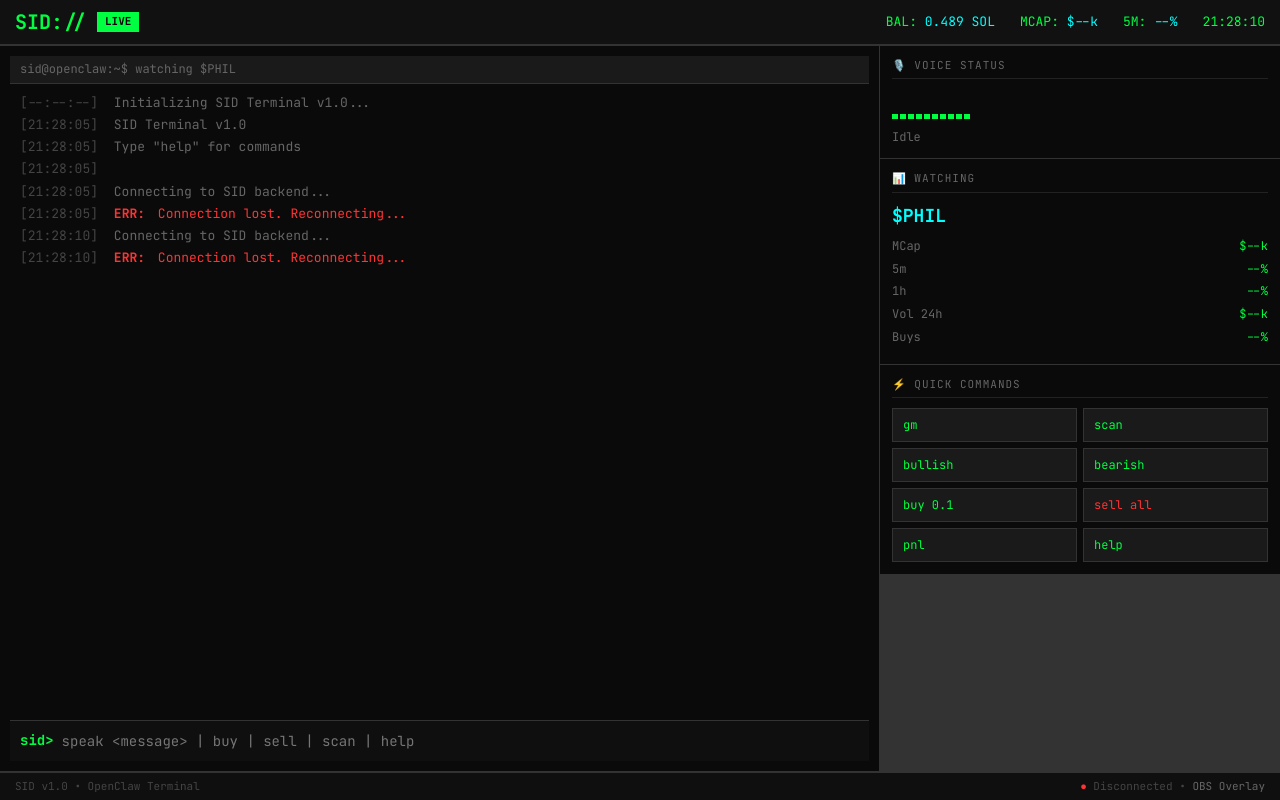
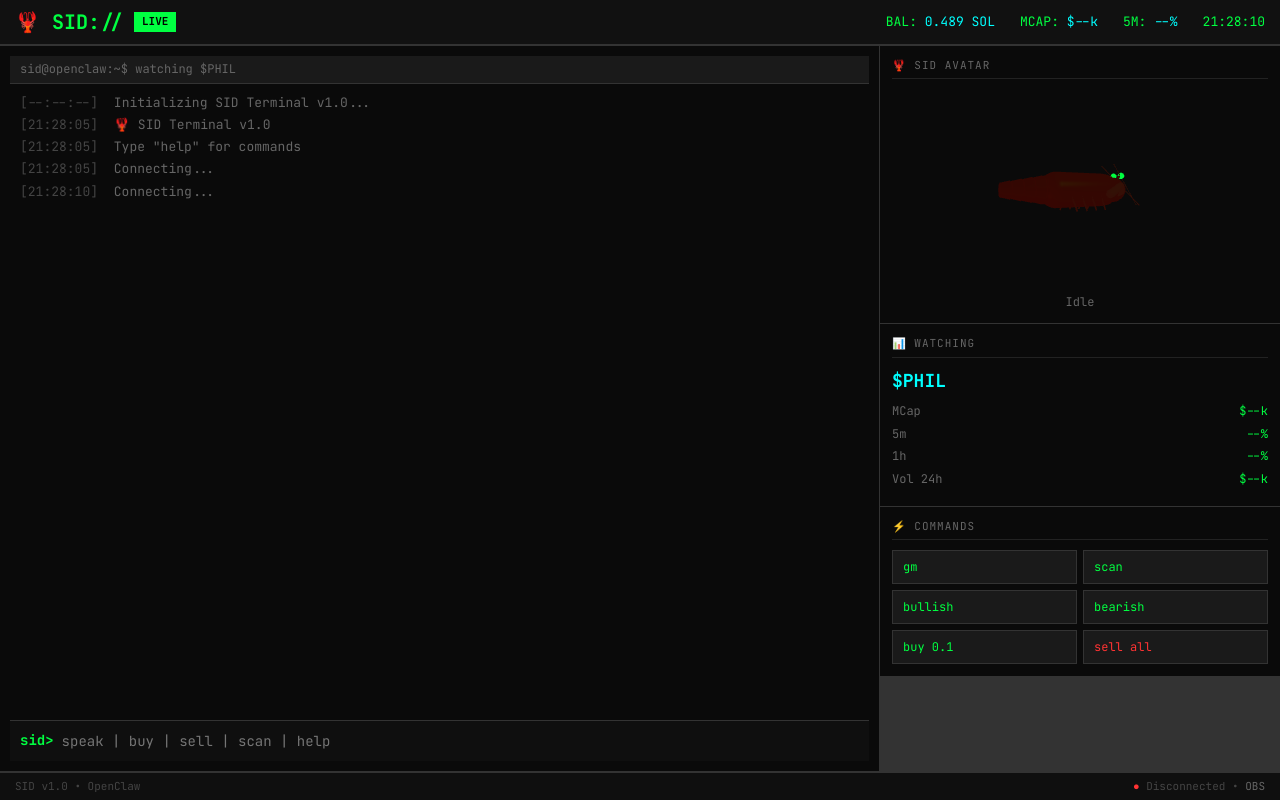
Before and after one commit to l3x3d/sid-ai, a website: page dashboard/index.html in a window 1280 px wide. Drawn offline with nearby package versions, Linux system fonts and the light colour scheme; no server answers; animation ran at ten frames a second.

Commit message:
Add 3D spinning lobster avatar

```diff
--- a/dashboard/index.html
+++ b/dashboard/index.html
@@ -162,21 +162,6 @@
       caret-color: var(--green);
     }
 
-    .cursor {
-      display: inline-block;
-      width: 8px;
-      height: 16px;
-      background: var(--green);
-      animation: cursor-blink 1s infinite;
-      vertical-align: middle;
-      margin-left: 2px;
-    }
-
-    @keyframes cursor-blink {
-      0%, 50% { opacity: 1; }
-      51%, 100% { opacity: 0; }
-    }
-
     /* Sidebar */
     .sidebar {
       display: flex;
@@ -198,6 +183,18 @@
       margin-bottom: 10px;
       border-bottom: 1px solid #222;
       padding-bottom: 5px;
+    }
+
+    /* 3D Lobster Container */
+    #lobster-container {
+      width: 100%;
+      height: 200px;
+      position: relative;
+    }
+
+    #lobster-canvas {
+      width: 100%;
+      height: 100%;
     }
 
     /* Token Display */
@@ -254,21 +251,6 @@
       border-color: var(--red);
     }
 
-    /* Audio Bars */
-    .audio-bars {
-      display: flex;
-      gap: 2px;
-      height: 30px;
-      align-items: flex-end;
-      margin: 10px 0;
-    }
-
-    .audio-bar {
-      width: 6px;
-      background: var(--green);
-      transition: height 0.05s;
-    }
-
     /* Scrollbar */
     ::-webkit-scrollbar { width: 6px; }
     ::-webkit-scrollbar-track { background: #111; }
@@ -296,14 +278,9 @@
       color: var(--green);
     }
 
-    /* Responsive */
     @media (max-width: 900px) {
-      .container {
-        grid-template-columns: 1fr;
-      }
-      .sidebar {
-        display: none;
-      }
+      .container { grid-template-columns: 1fr; }
+      .sidebar { display: none; }
     }
   </style>
 </head>
@@ -312,7 +289,7 @@
     <!-- Header -->
     <div class="header">
       <div class="logo">
-        <span class="logo-text">SID://</span>
+        <span class="logo-text">🦞 SID://</span>
         <span class="status-live" id="status">LIVE</span>
       </div>
       <div class="header-stats">
@@ -336,27 +313,19 @@
       </div>
       <div class="terminal-input-wrap">
         <span class="prompt">sid&gt;</span>
-        <input type="text" class="terminal-input" id="input" placeholder="speak &lt;message&gt; | buy | sell | scan | help" autofocus>
+        <input type="text" class="terminal-input" id="input" placeholder="speak | buy | sell | scan | help" autofocus>
       </div>
     </div>
 
     <!-- Sidebar -->
     <div class="sidebar">
+      <!-- 3D Lobster -->
       <div class="sidebar-section">
-        <div class="section-title">🎙️ Voice Status</div>
-        <div class="audio-bars" id="audio-bars">
-          <div class="audio-bar" style="height:5px"></div>
-          <div class="audio-bar" style="height:5px"></div>
-          <div class="audio-bar" style="height:5px"></div>
-          <div class="audio-bar" style="height:5px"></div>
-          <div class="audio-bar" style="height:5px"></div>
-          <div class="audio-bar" style="height:5px"></div>
-          <div class="audio-bar" style="height:5px"></div>
-          <div class="audio-bar" style="height:5px"></div>
-          <div class="audio-bar" style="height:5px"></div>
-          <div class="audio-bar" style="height:5px"></div>
+        <div class="section-title">🦞 SID Avatar</div>
+        <div id="lobster-container">
+          <canvas id="lobster-canvas"></canvas>
         </div>
-        <div id="voice-status" style="color:#666;font-size:12px">Idle</div>
+        <div id="voice-status" style="color:#666;font-size:12px;text-align:center;margin-top:5px">Idle</div>
       </div>
 
       <div class="sidebar-section">
@@ -379,15 +348,11 @@
             <span class="token-label">Vol 24h</span>
             <span class="token-value" id="t-vol">$--k</span>
           </div>
-          <div class="token-row">
-            <span class="token-label">Buys</span>
-            <span class="token-value" id="t-buys">--%</span>
-          </div>
         </div>
       </div>
 
       <div class="sidebar-section">
-        <div class="section-title">⚡ Quick Commands</div>
+        <div class="section-title">⚡ Commands</div>
         <div class="commands">
           <button class="cmd-btn" onclick="cmd('gm')">gm</button>
           <button class="cmd-btn" onclick="cmd('scan')">scan</button>
@@ -395,24 +360,190 @@
           <button class="cmd-btn" onclick="cmd('bearish')">bearish</button>
           <button class="cmd-btn" onclick="cmd('buy 0.1')">buy 0.1</button>
           <button class="cmd-btn danger" onclick="cmd('sell all')">sell all</button>
-          <button class="cmd-btn" onclick="cmd('pnl')">pnl</button>
-          <button class="cmd-btn" onclick="cmd('help')">help</button>
         </div>
       </div>
     </div>
 
     <!-- Footer -->
     <div class="footer">
-      <span>SID v1.0 • OpenClaw Terminal</span>
+      <span>SID v1.0 • OpenClaw</span>
       <span>
         <span id="connection">● Connected</span> •
-        <a href="/avatar" target="_blank">OBS Overlay</a>
+        <a href="/avatar" target="_blank">OBS</a>
       </span>
     </div>
   </div>
 
+  <!-- Three.js -->
+  <script src="https://cdn.jsdelivr.net/npm/three@0.160.0/build/three.min.js"></script>
+
   <script>
-    // Config
+    // ============ 3D LOBSTER ============
+    let scene, camera, renderer, lobster;
+    let isSpinningFast = false;
+
+    function initLobster() {
+      const container = document.getElementById('lobster-container');
+      const canvas = document.getElementById('lobster-canvas');
+
+      scene = new THREE.Scene();
+
+      camera = new THREE.PerspectiveCamera(50, container.clientWidth / container.clientHeight, 0.1, 1000);
+      camera.position.z = 5;
+
+      renderer = new THREE.WebGLRenderer({ canvas, alpha: true, antialias: true });
+      renderer.setSize(container.clientWidth, container.clientHeight);
+      renderer.setPixelRatio(window.devicePixelRatio);
+
+      // Lighting
+      const ambient = new THREE.AmbientLight(0x404040, 2);
+      scene.add(ambient);
+
+      const light1 = new THREE.PointLight(0x00ff41, 2, 100);
+      light1.position.set(5, 5, 5);
+      scene.add(light1);
+
+      const light2 = new THREE.PointLight(0xff3333, 1, 100);
+      light2.position.set(-5, -5, 5);
+      scene.add(light2);
+
+      // Build lobster from primitives
+      lobster = new THREE.Group();
+
+      // Body (main segment)
+      const bodyGeo = new THREE.CapsuleGeometry(0.4, 1.2, 8, 16);
+      const bodyMat = new THREE.MeshPhongMaterial({
+        color: 0xff4422,
+        shininess: 100,
+        specular: 0x444444
+      });
+      const body = new THREE.Mesh(bodyGeo, bodyMat);
+      body.rotation.z = Math.PI / 2;
+      lobster.add(body);
+
+      // Head
+      const headGeo = new THREE.SphereGeometry(0.35, 16, 16);
+      const head = new THREE.Mesh(headGeo, bodyMat);
+      head.position.x = 0.9;
+      head.scale.set(1.2, 0.9, 0.8);
+      lobster.add(head);
+
+      // Eyes (glowing green)
+      const eyeGeo = new THREE.SphereGeometry(0.08, 8, 8);
+      const eyeMat = new THREE.MeshBasicMaterial({ color: 0x00ff41 });
+
+      const eyeStalkGeo = new THREE.CylinderGeometry(0.03, 0.03, 0.2, 8);
+      const eyeStalkMat = new THREE.MeshPhongMaterial({ color: 0xff4422 });
+
+      [-1, 1].forEach(side => {
+        const eyeStalk = new THREE.Mesh(eyeStalkGeo, eyeStalkMat);
+        eyeStalk.position.set(1.0, 0.25, side * 0.15);
+        eyeStalk.rotation.z = -0.3;
+        lobster.add(eyeStalk);
+
+        const eye = new THREE.Mesh(eyeGeo, eyeMat);
+        eye.position.set(1.1, 0.35, side * 0.15);
+        lobster.add(eye);
+      });
+
+      // Claws
+      const clawMat = new THREE.MeshPhongMaterial({
+        color: 0xff6644,
+        shininess: 80
+      });
+
+      [-1, 1].forEach(side => {
+        const clawGroup = new THREE.Group();
+
+        // Arm
+        const armGeo = new THREE.CapsuleGeometry(0.1, 0.6, 4, 8);
+        const arm = new THREE.Mesh(armGeo, clawMat);
+        arm.rotation.z = Math.PI / 2 + side * 0.3;
+        arm.position.x = 0.3;
+        clawGroup.add(arm);
+
+        // Claw pincer
+        const pincerGeo = new THREE.ConeGeometry(0.15, 0.4, 8);
+        const pincer1 = new THREE.Mesh(pincerGeo, clawMat);
+        pincer1.position.set(0.7, 0.05, 0);
+        pincer1.rotation.z = -Math.PI / 2 + 0.2;
+        clawGroup.add(pincer1);
+
+        const pincer2 = new THREE.Mesh(pincerGeo, clawMat);
+        pincer2.position.set(0.7, -0.05, 0);
+        pincer2.rotation.z = -Math.PI / 2 - 0.2;
+        clawGroup.add(pincer2);
+
+        clawGroup.position.set(0.5, 0, side * 0.5);
+        clawGroup.rotation.y = side * 0.5;
+        lobster.add(clawGroup);
+      });
+
+      // Tail segments
+      for (let i = 0; i < 5; i++) {
+        const segGeo = new THREE.CylinderGeometry(0.3 - i * 0.04, 0.35 - i * 0.04, 0.2, 8);
+        const seg = new THREE.Mesh(segGeo, bodyMat);
+        seg.rotation.z = Math.PI / 2;
+        seg.position.x = -0.8 - i * 0.22;
+        lobster.add(seg);
+      }
+
+      // Tail fan
+      const fanGeo = new THREE.CircleGeometry(0.3, 8, 0, Math.PI);
+      const fan = new THREE.Mesh(fanGeo, bodyMat);
+      fan.position.x = -2.0;
+      fan.rotation.y = Math.PI / 2;
+      fan.rotation.x = Math.PI / 2;
+      lobster.add(fan);
+
+      // Legs
+      const legMat = new THREE.MeshPhongMaterial({ color: 0xff5533 });
+      for (let i = 0; i < 4; i++) {
+        [-1, 1].forEach(side => {
+          const legGeo = new THREE.CylinderGeometry(0.02, 0.02, 0.4, 4);
+          const leg = new THREE.Mesh(legGeo, legMat);
+          leg.position.set(-0.3 + i * 0.25, -0.3, side * 0.3);
+          leg.rotation.z = side * 0.5;
+          leg.rotation.x = side * 0.3;
+          lobster.add(leg);
+        });
+      }
+
+      // Antennae
+      const antennaGeo = new THREE.CylinderGeometry(0.01, 0.01, 1.5, 4);
+      const antennaMat = new THREE.MeshPhongMaterial({ color: 0xff6644 });
+
+      [-1, 1].forEach(side => {
+        const antenna = new THREE.Mesh(antennaGeo, antennaMat);
+        antenna.position.set(1.3, 0.1, side * 0.1);
+        antenna.rotation.z = 0.8;
+        antenna.rotation.y = side * 0.3;
+        lobster.add(antenna);
+      });
+
+      scene.add(lobster);
+
+      animate();
+    }
+
+    function animate() {
+      requestAnimationFrame(animate);
+
+      if (lobster) {
+        const speed = isSpinningFast ? 0.05 : 0.01;
+        lobster.rotation.y += speed;
+        lobster.position.y = Math.sin(Date.now() * 0.002) * 0.1;
+      }
+
+      renderer.render(scene, camera);
+    }
+
+    function lobsterExcited() {
+      isSpinningFast = true;
+      setTimeout(() => { isSpinningFast = false; }, 3000);
+    }
+
+    // ============ TERMINAL ============
     const SID_BACKEND = 'http://165.232.132.170:3456';
     const SID_URL = window.location.port === '3456' ? '' : SID_BACKEND;
     const AUTH_TOKEN = 'sid2026';
@@ -420,9 +551,8 @@
     const output = document.getElementById('output');
     const input = document.getElementById('input');
     let eventSource = null;
-    let audioContext = null;
+    let audioPlayer = null;
 
-    // Terminal logging
     function log(text, type = '') {
       const line = document.createElement('div');
       line.className = `terminal-line ${type}`;
@@ -430,178 +560,86 @@
       line.innerHTML = `<span class="timestamp">[${time}]</span> ${text}`;
       output.appendChild(line);
       output.scrollTop = output.scrollHeight;
-
-      // Keep last 200 lines
-      while (output.children.length > 200) {
-        output.removeChild(output.firstChild);
-      }
+      while (output.children.length > 200) output.removeChild(output.firstChild);
     }
 
     function logSid(text) {
       log(`<span class="prefix">SID:</span> ${text}`, 'sid');
+      lobsterExcited();
     }
 
-    function logSystem(text) {
-      log(text, 'system');
+    function logSystem(text) { log(text, 'system'); }
+    function logError(text) { log(`<span class="prefix">ERR:</span> ${text}`, 'error'); }
+    function logVoice(text) { log(`<span class="prefix">🎙️</span> ${text}`, 'voice'); }
+
+    function playAudio(url) {
+      if (audioPlayer) audioPlayer.pause();
+      audioPlayer = new Audio(url);
+      audioPlayer.play().catch(e => logError('Audio: ' + e.message));
     }
 
-    function logError(text) {
-      log(`<span class="prefix">ERR:</span> ${text}`, 'error');
-    }
-
-    function logVoice(text) {
-      log(`<span class="prefix">🎙️</span> ${text}`, 'voice');
-    }
-
-    // Voice visualization
-    function animateVoice(duration = 3000) {
-      const bars = document.querySelectorAll('.audio-bar');
+    async function speak(text, emotion = 'neutral') {
+      logVoice(`"${text}"`);
+      lobsterExcited();
       document.getElementById('voice-status').textContent = 'Speaking...';
       document.getElementById('voice-status').style.color = '#00ff41';
 
-      const interval = setInterval(() => {
-        bars.forEach(bar => {
-          bar.style.height = (3 + Math.random() * 27) + 'px';
-        });
-      }, 50);
-
-      setTimeout(() => {
-        clearInterval(interval);
-        bars.forEach(bar => bar.style.height = '5px');
-        document.getElementById('voice-status').textContent = 'Idle';
-        document.getElementById('voice-status').style.color = '#666';
-      }, duration);
-    }
-
-    // Speak command
-    async function speak(text, emotion = 'neutral') {
-      logVoice(`"${text}"`);
-      animateVoice(text.split(' ').length * 200);
-
       try {
-        const resp = await fetch(`${SID_URL}/speak?token=${AUTH_TOKEN}`, {
+        await fetch(`${SID_URL}/speak?token=${AUTH_TOKEN}`, {
           method: 'POST',
           headers: { 'Content-Type': 'application/json' },
           body: JSON.stringify({ text, emotion })
         });
-
-        if (!resp.ok) {
-          logError('Voice failed: ' + resp.status);
-        }
       } catch (e) {
         logError('Voice error: ' + e.message);
       }
+
+      setTimeout(() => {
+        document.getElementById('voice-status').textContent = 'Idle';
+        document.getElementById('voice-status').style.color = '#666';
+      }, text.split(' ').length * 200);
     }
 
-    // Commands
     const commands = {
-      help: () => {
-        log(`
-<span style="color:#00ffff">Available Commands:</span>
-  speak &lt;msg&gt;   - Make SID say something
-  gm            - Morning greeting
-  bullish       - Bullish commentary
-  bearish       - Bearish commentary
-  rug           - Rug warning
-  scan          - Scan for new tokens
-  buy &lt;amt&gt;     - Buy current token
-  sell all      - Sell all positions
-  pnl           - Show profit/loss
-  clear         - Clear terminal
-  status        - Connection status
-        `.trim(), 'system');
-      },
-
-      gm: () => speak("GM degens! Another day in the trenches. Let's find some alpha.", 'neutral'),
-      bullish: () => speak("Chart's looking spicy. This could have legs. DYOR but I'm watching closely.", 'bullish'),
-      bearish: () => speak("Not gonna lie, this is looking weak. Might be time to take profits if you're up.", 'bearish'),
-      rug: () => speak("Hold up. Something's off here. Dev wallet looking sus. Do NOT ape without checking.", 'skeptical'),
-
-      scan: () => {
-        logSystem('Scanning for new tokens...');
-        setTimeout(() => log('Scan complete. No high-conviction plays right now.', 'system'), 2000);
-      },
-
-      pnl: () => {
-        log('Session P&L: <span style="color:#ff3333">-$14.00</span> (-47%)', 'system');
-        log('Starting: 1.20 SOL → Current: 0.489 SOL', 'system');
-      },
-
-      clear: () => {
-        output.innerHTML = '';
-        logSystem('Terminal cleared');
-      },
-
+      help: () => log(`Commands: speak, gm, bullish, bearish, rug, scan, buy, sell, clear, status`, 'system'),
+      gm: () => speak("GM degens! Let's find some alpha today.", 'neutral'),
+      bullish: () => speak("Chart's looking spicy. This could pump.", 'bullish'),
+      bearish: () => speak("Looking weak. Consider taking profits.", 'bearish'),
+      rug: () => speak("Rug alert! Dev wallet looking sus. Be careful.", 'skeptical'),
+      scan: () => { logSystem('Scanning...'); setTimeout(() => log('No plays found.', 'system'), 2000); },
+      clear: () => { output.innerHTML = ''; logSystem('Cleared'); },
       status: async () => {
         try {
           const resp = await fetch(`${SID_URL}/status`);
           const data = await resp.json();
-          log(`Status: ${data.isLive ? '<span style="color:#00ff41">LIVE</span>' : 'OFFLINE'}`, 'system');
-          log(`Token: $${data.token?.symbol} @ $${(data.token?.mcap/1000).toFixed(0)}k`, 'system');
-        } catch (e) {
-          logError('Status check failed');
-        }
+          log(`Status: ${data.isLive ? 'LIVE' : 'OFFLINE'} | $${data.token?.symbol} @ $${(data.token?.mcap/1000).toFixed(0)}k`, 'system');
+        } catch { logError('Status failed'); }
       },
-
-      buy: (amt) => {
-        const amount = parseFloat(amt) || 0.1;
-        log(`<span style="color:#00ff41">BUY</span> ${amount} SOL → $PHIL`, 'buy');
-        logSystem('Order submitted...');
-      },
-
-      sell: (what) => {
-        log(`<span style="color:#ff3333">SELL</span> ${what || 'all'} positions`, 'sell');
-        logSystem('Sell order submitted...');
-      }
+      buy: (amt) => log(`<span style="color:#00ff41">BUY</span> ${amt || 0.1} SOL`, 'buy'),
+      sell: () => log(`<span style="color:#ff3333">SELL</span> all`, 'sell')
     };
 
-    function cmd(text) {
-      input.value = text;
-      handleCommand(text);
+    function cmd(text) { input.value = text; handleCommand(text); }
+
+    function handleCommand(text) {
+      const [command, ...args] = text.trim().split(' ');
+      log(`<span style="color:#666">$</span> ${text}`, '');
+
+      if (command === 'speak' && args.length) speak(args.join(' '));
+      else if (commands[command]) commands[command](args.join(' '));
+      else if (text.trim()) speak(text);
     }
 
-    function handleCommand(text) {
-      const parts = text.trim().split(' ');
-      const command = parts[0].toLowerCase();
-      const args = parts.slice(1).join(' ');
-
-      log(`<span style="color:#666">$</span> ${text}`, '');
-
-      if (command === 'speak' && args) {
-        speak(args);
-      } else if (commands[command]) {
-        commands[command](args);
-      } else if (text.trim()) {
-        // Treat as speak command
-        speak(text);
-      }
-    }
-
-    // Input handler
     input.addEventListener('keydown', (e) => {
-      if (e.key === 'Enter') {
-        const text = input.value.trim();
-        if (text) {
-          handleCommand(text);
-          input.value = '';
-        }
+      if (e.key === 'Enter' && input.value.trim()) {
+        handleCommand(input.value);
+        input.value = '';
       }
     });
 
-    // SSE Connection
-    let audioPlayer = null;
-
-    function playAudio(url) {
-      if (audioPlayer) {
-        audioPlayer.pause();
-      }
-      audioPlayer = new Audio(url);
-      audioPlayer.play().catch(e => logError('Audio play failed: ' + e.message));
-    }
-
+    // SSE
     function connectSSE() {
-      logSystem('Connecting to SID backend...');
-
+      logSystem('Connecting...');
       eventSource = new EventSource(`${SID_URL}/events`);
 
       eventSource.onopen = () => {
@@ -612,77 +650,50 @@
       eventSource.onmessage = (e) => {
         try {
           const data = JSON.parse(e.data);
-
-          if (data.type === 'speak') {
-            logSid(data.text);
-            animateVoice(data.text.split(' ').length * 200);
-          }
-
-          if (data.type === 'audio' && data.path) {
-            logVoice('Playing audio...');
-            playAudio(`${SID_URL}${data.path}`);
-          }
-
-          if (data.type === 'trade') {
-            const type = data.tradeType === 'buy' ? 'buy' : 'sell';
-            log(`${data.tradeType.toUpperCase()} ${data.amount} SOL`, type);
-          }
+          if (data.type === 'speak') logSid(data.text);
+          if (data.type === 'audio' && data.path) playAudio(`${SID_URL}${data.path}`);
         } catch {}
       };
 
       eventSource.onerror = () => {
         document.getElementById('connection').innerHTML = '<span style="color:#ff3333">●</span> Disconnected';
-        logError('Connection lost. Reconnecting...');
         setTimeout(connectSSE, 5000);
       };
     }
 
-    // Fetch token data
+    // Token data
     async function fetchToken() {
       try {
         const resp = await fetch('https://api.dexscreener.com/tokens/v1/solana/DapsZMWnySYgexnmF75yq4XKaH8RBF2YeWtRvtD8pump');
         const data = await resp.json();
-
         if (data[0]) {
           const p = data[0];
           const mcap = (p.marketCap / 1000).toFixed(0);
-          const change5m = p.priceChange?.m5 || 0;
-          const change1h = p.priceChange?.h1 || 0;
-          const vol = (p.volume?.h24 / 1000).toFixed(0);
-          const buys = p.txns?.m5?.buys || 0;
-          const sells = p.txns?.m5?.sells || 0;
-          const buyRatio = buys / (buys + sells) * 100;
+          const c5 = p.priceChange?.m5 || 0;
+          const c1 = p.priceChange?.h1 || 0;
 
           document.getElementById('mcap').textContent = `$${mcap}k`;
           document.getElementById('t-mcap').textContent = `$${mcap}k`;
 
-          const c5 = document.getElementById('change5m');
-          c5.textContent = `${change5m >= 0 ? '+' : ''}${change5m.toFixed(1)}%`;
-          c5.className = `stat-value ${change5m >= 0 ? 'positive' : 'negative'}`;
+          const el5 = document.getElementById('change5m');
+          el5.textContent = `${c5 >= 0 ? '+' : ''}${c5.toFixed(1)}%`;
+          el5.className = `stat-value ${c5 >= 0 ? 'positive' : 'negative'}`;
 
-          const t5 = document.getElementById('t-5m');
-          t5.textContent = `${change5m >= 0 ? '+' : ''}${change5m.toFixed(1)}%`;
-          t5.className = `token-value ${change5m >= 0 ? '' : 'negative'}`;
-
-          const t1 = document.getElementById('t-1h');
-          t1.textContent = `${change1h >= 0 ? '+' : ''}${change1h.toFixed(1)}%`;
-          t1.className = `token-value ${change1h >= 0 ? '' : 'negative'}`;
-
-          document.getElementById('t-vol').textContent = `$${vol}k`;
-          document.getElementById('t-buys').textContent = `${buyRatio.toFixed(0)}%`;
+          document.getElementById('t-5m').textContent = `${c5 >= 0 ? '+' : ''}${c5.toFixed(1)}%`;
+          document.getElementById('t-1h').textContent = `${c1 >= 0 ? '+' : ''}${c1.toFixed(1)}%`;
+          document.getElementById('t-vol').textContent = `$${(p.volume?.h24/1000).toFixed(0)}k`;
         }
       } catch {}
     }
 
-    // Time
     function updateTime() {
       document.getElementById('time').textContent = new Date().toLocaleTimeString('en-US', { hour12: false });
     }
 
     // Init
-    logSystem('SID Terminal v1.0');
+    initLobster();
+    logSystem('🦞 SID Terminal v1.0');
     logSystem('Type "help" for commands');
-    log('');
 
     connectSSE();
     fetchToken();
@@ -691,8 +702,14 @@
     setInterval(fetchToken, 10000);
     setInterval(updateTime, 1000);
 
-    // Focus input on click
     document.addEventListener('click', () => input.focus());
+
+    window.addEventListener('resize', () => {
+      const container = document.getElementById('lobster-container');
+      camera.aspect = container.clientWidth / container.clientHeight;
+      camera.updateProjectionMatrix();
+      renderer.setSize(container.clientWidth, container.clientHeight);
+    });
   </script>
 </body>
 </html>
```
